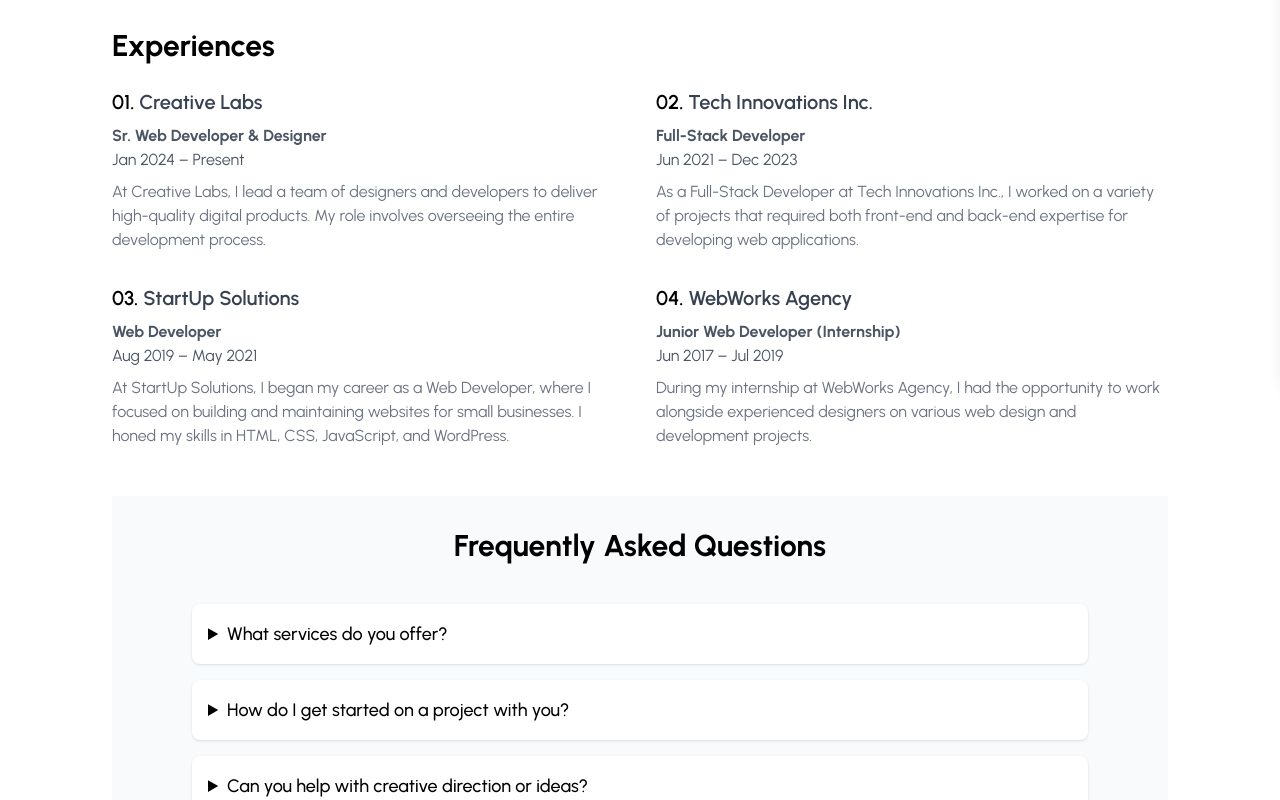
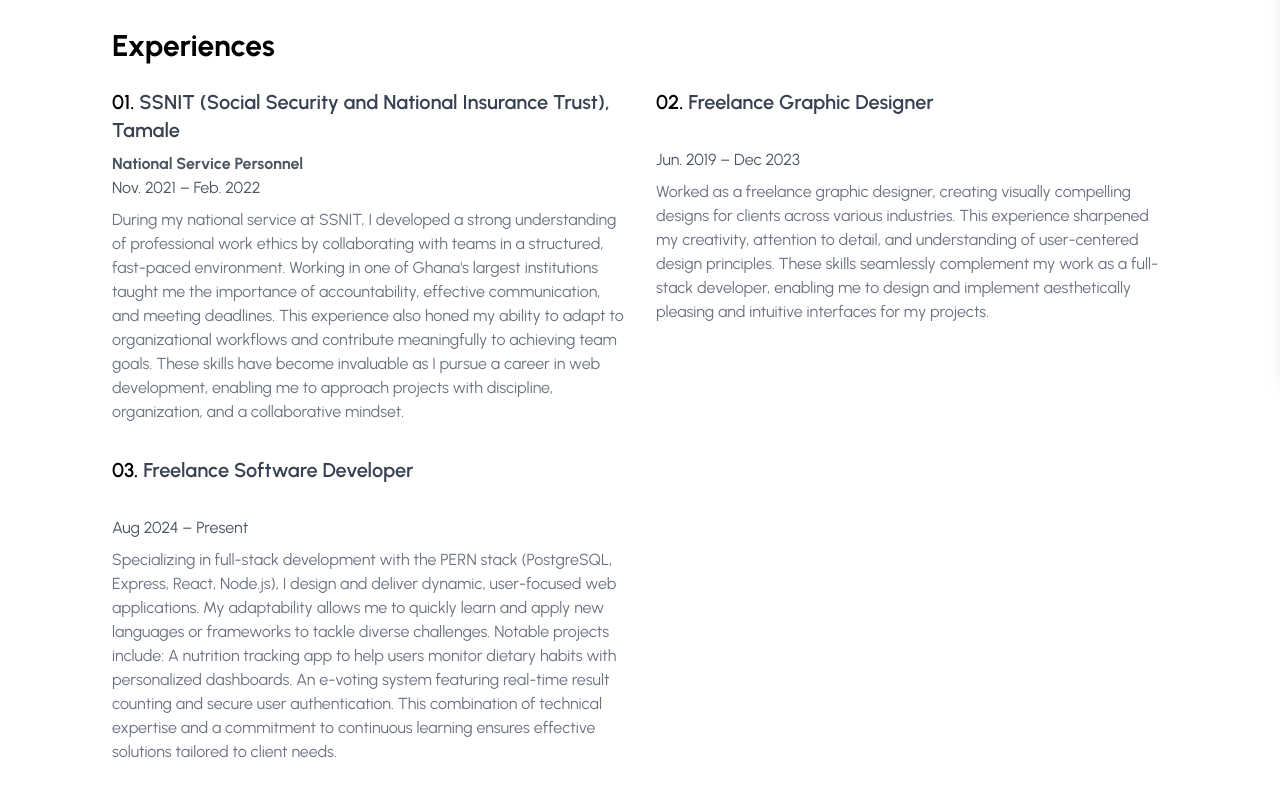
Before and after one commit to nuru484/portfolio, a React (Vite) app: page /about in a window 1280 px wide. Shown: the part 420-1220 px from the top of the page. Built offline with nearby package versions, Linux system fonts and the light colour scheme.

Commit message:
updated testimonials and about me page to real content

```diff
--- a/src/components/testimonials.jsx
+++ b/src/components/testimonials.jsx
@@ -3,27 +3,19 @@ import React, { useState } from 'react';
 const testimonials = [
   {
     id: 1,
-    author: 'Alex Rodriguez',
-    role: 'Technical Lead, InnovateTech',
-    image: '/profile.jpg',
+    author: 'Mumuni Abdul Gafaru (KENZY)',
+    role: 'Student, Tamale Technical University',
+    image: '',
     quote:
-      'The development team exceeded all our expectations. Their technical prowess and attention to detail transformed our concept into a robust, scalable solution. The way they handled our complex requirements while maintaining code quality was truly impressive.',
+      'Working with Nurudeen was an incredible experience. I needed a complex system for my final-year project, and they delivered it flawlessly, on time, and with all the features I required. Their professionalism and ability to break down technical concepts made the whole process smooth and stress-free. Thanks to their support, I achieved top marks for my project!',
   },
   {
     id: 2,
-    author: 'Lisa Chen',
-    role: 'VP of Operations, DataFlow Systems',
-    image: '/profile.jpg',
+    author: 'Zakaria Umar Papaja',
+    role: 'Student, Tamale Technical University',
+    image: '',
     quote:
-      'Working with this development team was a game-changer for our data processing pipeline. They not only understood our technical challenges but provided innovative solutions that improved our system efficiency by 200%. Their communication and project management were exceptional.',
-  },
-  {
-    id: 3,
-    author: 'Marcus Thompson',
-    role: 'CEO, CloudScale Solutions',
-    image: '/profile.jpg',
-    quote:
-      'Finding a development partner who understands both the technical and business aspects is rare. This team not only delivered a superior product but also provided strategic insights that helped us better serve our enterprise clients. Their expertise in cloud architecture was invaluable.',
+      'As a final-year computer science student, I was struggling to bring my project idea to life. Nurudeen not only helped me build a fully functional application but also explained the technical aspects in a way that boosted my confidence. The project exceeded my expectations and received high praise from my professors. Working with Nurudeen was a game-changer for my academic journey!',
   },
 ];
 
@@ -50,11 +42,19 @@ const TestimonialCarousel = () => {
         <div className="flex flex-col items-center mx-auto text-center w-full p-4 md:w-3/4 md:shadow-none md:border-none shadow-md border border-gray-200 rounded-xl">
           {/* Profile Image */}
           <div className="w-24 h-24 mb-6">
-            <img
-              src={testimonials[currentSlide].image}
-              alt={testimonials[currentSlide].author}
-              className="w-full h-full rounded-full object-cover"
-            />
+            {testimonials[currentSlide].image !== '' ? (
+              <img
+                src={testimonials[currentSlide].image}
+                alt={testimonials[currentSlide].author}
+                className="w-full h-full rounded-full object-cover"
+              />
+            ) : (
+              <img
+                src="/user.png"
+                alt="default user profile"
+                className="w-full h-full rounded-full object-cover"
+              />
+            )}
           </div>
 
           {/* Author Name */}
--- a/src/pages/AboutMePage.jsx
+++ b/src/pages/AboutMePage.jsx
@@ -34,31 +34,25 @@ const AboutMePage = () => {
             {/* Experience Items */}
             <ExperienceItem
               number="01."
-              title="Creative Labs"
-              role="Sr. Web Developer & Designer"
-              duration="Jan 2024 – Present"
-              description="At Creative Labs, I lead a team of designers and developers to deliver high-quality digital products. My role involves overseeing the entire development process."
+              title="SSNIT (Social Security and National Insurance Trust), Tamale"
+              role="National Service Personnel"
+              duration="Nov. 2021 – Feb. 2022"
+              description="During my national service at SSNIT, I developed a strong understanding of professional work ethics by collaborating with teams in a structured, fast-paced environment. Working in one of Ghana's largest institutions taught me the importance of accountability, effective communication, and meeting deadlines. This experience also honed my ability to adapt to organizational workflows and contribute meaningfully to achieving team goals. These skills have become invaluable as I pursue a career in web development, enabling me to approach projects with discipline, organization, and a collaborative mindset."
             />
             <ExperienceItem
               number="02."
-              title="Tech Innovations Inc."
-              role="Full-Stack Developer"
-              duration="Jun 2021 – Dec 2023"
-              description="As a Full-Stack Developer at Tech Innovations Inc., I worked on a variety of projects that required both front-end and back-end expertise for developing web applications."
+              title="Freelance Graphic Designer"
+              duration="Jun. 2019 – Dec 2023"
+              description="Worked as a freelance graphic designer, creating visually compelling designs for clients across various industries. This experience sharpened my creativity, attention to detail, and understanding of user-centered design principles. These skills seamlessly complement my work as a full-stack developer, enabling me to design and implement aesthetically pleasing and intuitive interfaces for my projects."
             />
             <ExperienceItem
               number="03."
-              title="StartUp Solutions"
-              role="Web Developer"
-              duration="Aug 2019 – May 2021"
-              description="At StartUp Solutions, I began my career as a Web Developer, where I focused on building and maintaining websites for small businesses. I honed my skills in HTML, CSS, JavaScript, and WordPress."
-            />
-            <ExperienceItem
-              number="04."
-              title="WebWorks Agency"
-              role="Junior Web Developer (Internship)"
-              duration="Jun 2017 – Jul 2019"
-              description="During my internship at WebWorks Agency, I had the opportunity to work alongside experienced designers on various web design and development projects."
+              title="Freelance Software Developer"
+              duration="Aug 2024 – Present"
+              description="Specializing in full-stack development with the PERN stack (PostgreSQL, Express, React, Node.js), I design and deliver dynamic, user-focused web applications. My adaptability allows me to quickly learn and apply new languages or frameworks to tackle diverse challenges. Notable projects include:
+                              A nutrition tracking app to help users monitor dietary habits with personalized dashboards.
+                              An e-voting system featuring real-time result counting and secure user authentication.
+                              This combination of technical expertise and a commitment to continuous learning ensures effective solutions tailored to client needs."
             />
           </div>
         </section>
@@ -71,23 +65,23 @@ const AboutMePage = () => {
           <div className="max-w-4xl mx-auto space-y-4">
             <FAQItem
               question="What services do you offer?"
-              answer="I offer web development, web design, full-stack development, and creative consulting for digital projects."
+              answer="I offer full-stack web development, including custom web applications, API integration, database management and custom business software systems. I specialize in the PERN stack (PostgreSQL, Express, React, Node.js) but am adaptable to other technologies as needed."
             />
             <FAQItem
-              question="How do I get started on a project with you?"
-              answer="You can start by reaching out through the contact form or email. After discussing your project, I'll provide a roadmap and timeline for execution."
+              question="How do I get started with you?"
+              answer="To get started, simply reach out through the contact form or email. After discussing your project goals and requirements, I'll provide a roadmap outlining the development process, including timelines, deliverables, and milestones."
             />
             <FAQItem
-              question="Can you help with creative direction or ideas?"
-              answer="Absolutely! I can help brainstorm and provide creative guidance to ensure your project aligns with your brand vision."
+              question="Can you help with designing the user interface for my app?"
+              answer="Absolutely! I bring a strong design background to my development process, ensuring that the user interface is not only functional but also visually appealing and user-friendly."
             />
             <FAQItem
               question="What is your pricing structure?"
-              answer="Pricing varies depending on the scope and complexity of the project. After an initial discussion, I'll provide you with a customized quote that aligns with your specific requirements."
+              answer="Pricing depends on the project's scope, complexity, and technology requirements. After an initial consultation, I’ll provide a custom quote based on your specific needs."
             />
             <FAQItem
               question="Do you work with international clients?"
-              answer="Yes, I work with clients worldwide and can accommodate different time zones and project requirements."
+              answer="Yes, I work with clients globally. Thanks to remote communication tools, I can efficiently collaborate across time zones and ensure smooth project delivery."
             />
           </div>
         </section>
```
Also changed, not shown: public/user.png (added).
